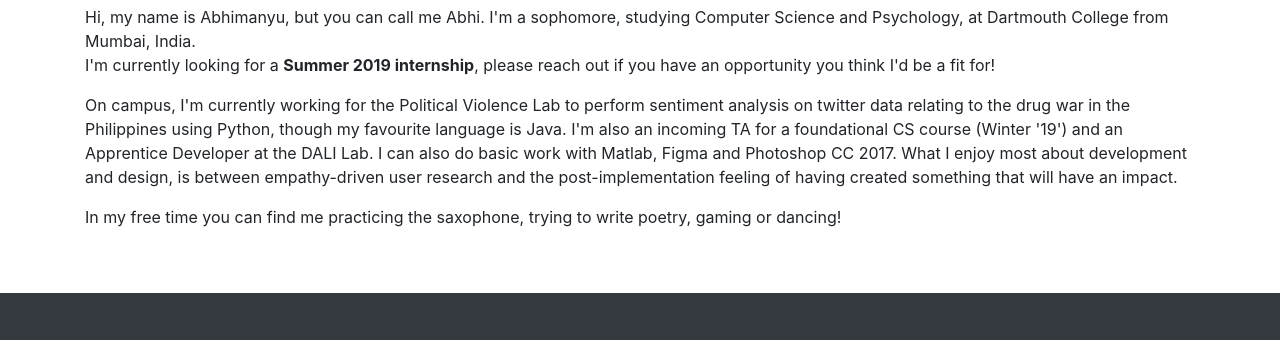
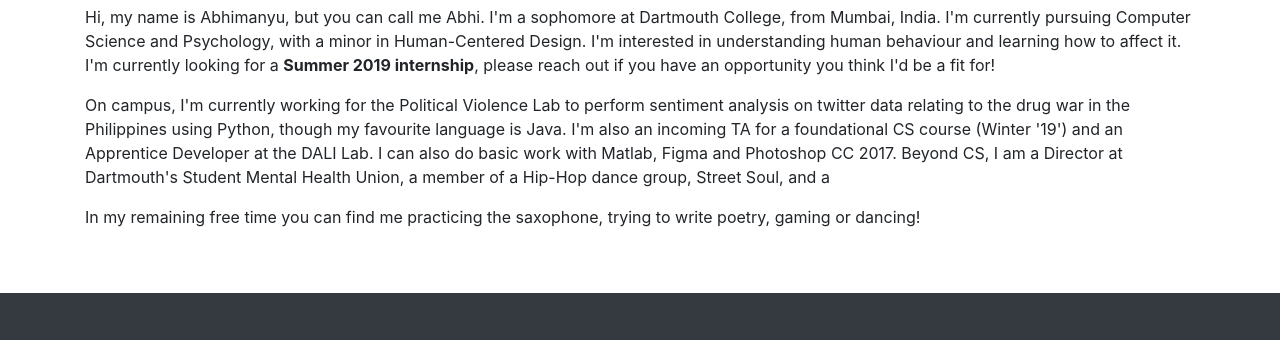
Before and after one commit to akapur99/abhimanyukapur.me, a website: page index.html in a window 1280 px wide. Shown: the part 619-959 px from the top of the page. Drawn offline with Linux system fonts and the light colour scheme.

Commit message:
Adding to personal message

```diff
--- a/index.html
+++ b/index.html
@@ -93,16 +93,21 @@
       <div class="container">
         <h1>A Little About Me</h1>
         <p>
-          Hi, my name is Abhimanyu, but you can call me Abhi. I'm a sophomore, studying Computer Science and Psychology, at Dartmouth College from Mumbai, India. <br>
-          I'm currently looking for a <b>Summer 2019 internship</b>, please reach out if you have an opportunity you think I'd be a fit for!
+          Hi, my name is Abhimanyu, but you can call me Abhi. I'm a sophomore at Dartmouth College, from Mumbai, India. I'm currently pursuing Computer Science
+          and Psychology, with a minor in Human-Centered Design. I'm interested in understanding human behaviour and learning how to affect it.<br>
+          I'm currently looking for a <b>Summer 2019 internship</b>, please reach out if you have an opportunity you
+          think I'd be a fit for!
          </p>
          <p>
-          On campus, I'm currently working for the Political Violence Lab to perform sentiment analysis on twitter data relating to the drug war in the Philippines using Python, though my favourite language is Java. I'm also an incoming TA for a foundational CS course (Winter '19') and an Apprentice Developer at the DALI Lab.
+          On campus, I'm currently working for the Political Violence Lab to perform sentiment analysis on twitter data
+           relating to the drug war in the Philippines using Python, though my favourite language is Java. I'm also an incoming
+            TA for a foundational CS course (Winter '19') and an Apprentice Developer at the DALI Lab.
           I can also do basic work with Matlab, Figma and Photoshop CC 2017.
-          What I enjoy most about development and design, is between empathy-driven user research and the post-implementation feeling of having created something that will have an impact.
+          Beyond CS, I am a Director at Dartmouth's Student Mental Health Union, a member of a Hip-Hop dance group, Street Soul,
+          and a
         </p>
         <p>
-          In my free time you can find me practicing the saxophone, trying to write poetry, gaming or dancing!
+          In my remaining free time you can find me practicing the saxophone, trying to write poetry, gaming or dancing!
         </p>
       </div>
     </section>
```
